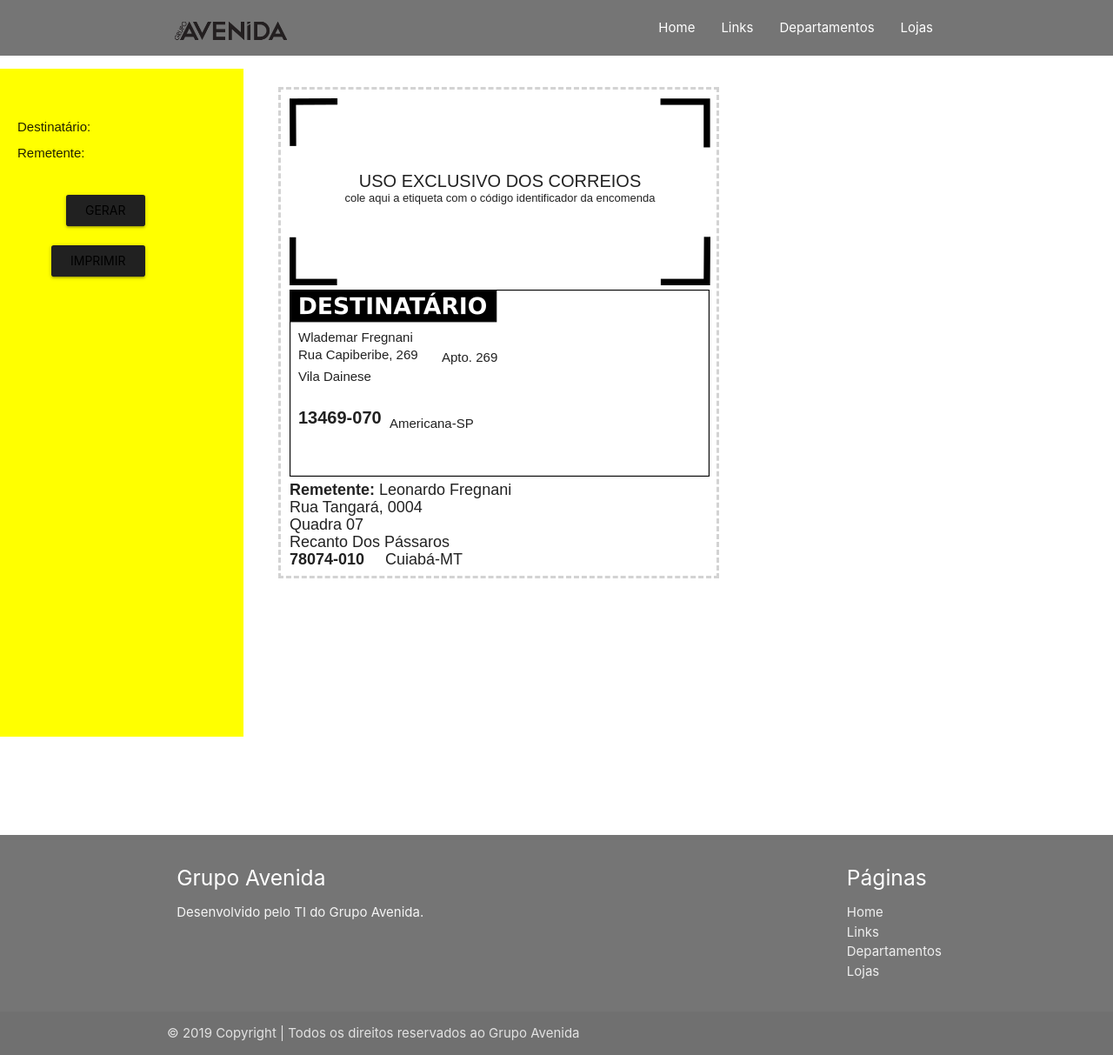
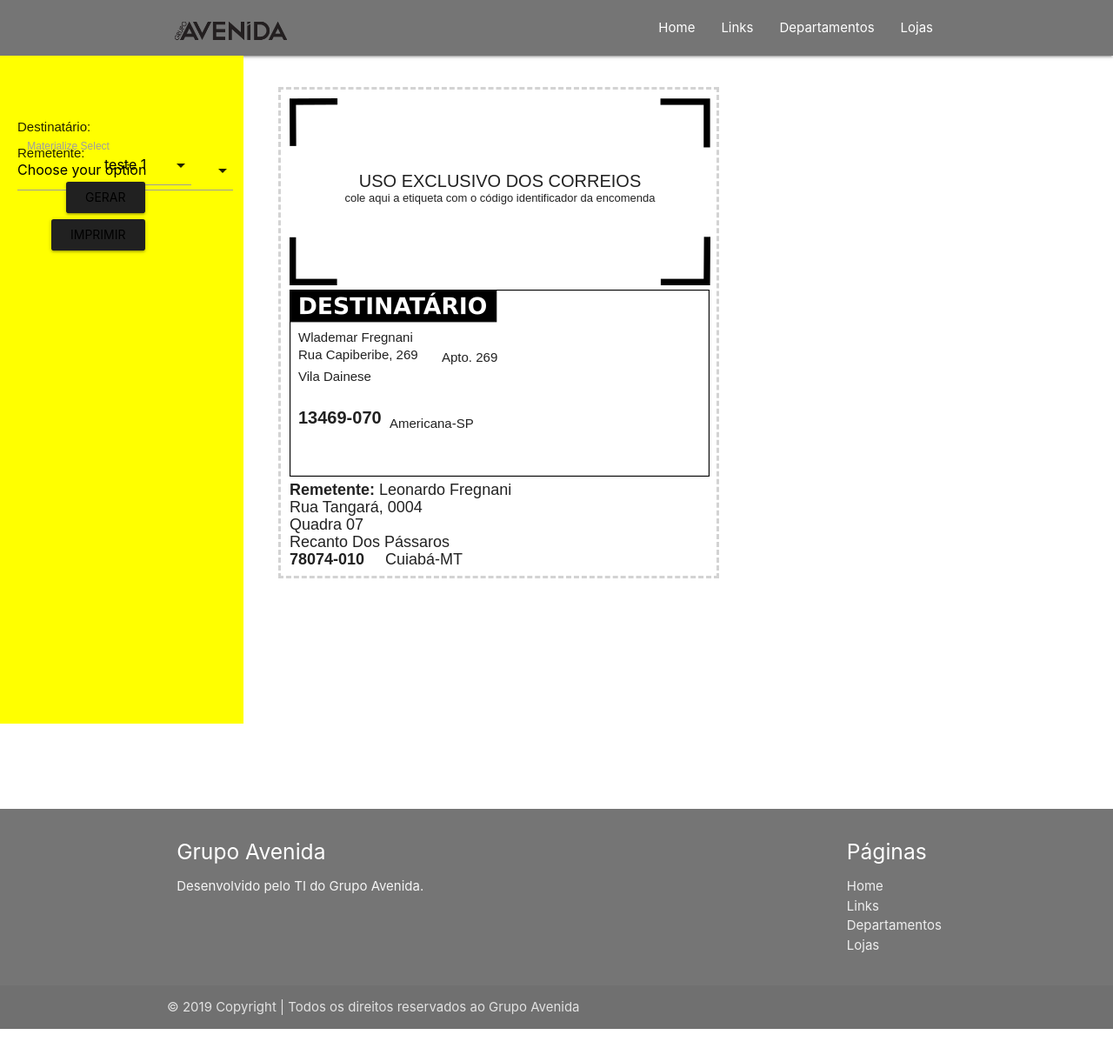
Before and after one commit to CleverssonHames/intranetgav, a Django app: template templates/intranet/etiqueta_correios.html in a window 1280 px wide. Shown: the whole page at 87% size. After the commit the page ends 1183 px from the top, so only its background shows below. Run offline with Django 3.2, Linux system fonts and the light colour scheme; the template is opened without the code that fills it, so the values that code supplies are empty.

Commit message:
alterando 12

```diff
--- a/templates/intranet/etiqueta_correios.html
+++ b/templates/intranet/etiqueta_correios.html
@@ -8,15 +8,24 @@
 {% block body %}
 <section>
 
-    <div class="section  white">
+    <div>
         <div class="lateral noprint">
             <div class="destinatario">
                 <p>Destinatário:</p>
-                    <div class="box-destino">
+                    <div class="input-field col s12">
+                            <select>
+                                <option value="" disabled selected>Choose your option</option>
+                                <option value="1">Option 1</option>
+                                <option value="2">Option 2</option>
+                                <option value="3">Option 3</option>
+                            </select>
+                        <label>Materialize Select</label>
+                    </div>
+                    <!-- <div class="box-destino">
                         <select>
                             <option value="1">teste</option>
                         </select>
-                    </div>
+                    </div> -->
             </div>
             <div Class="remetente">
                 <p>Remetente:</p>
@@ -76,4 +85,22 @@
                 <input class="waves-effect waves-light btn grey darken-4 noprint button-2" type="button" value="Imprimir" onclick="window.print();return false;"/>
             </form>
 </section>
+
+{% block jquery %}
+
+<!-- Model -->
+    <script type="text/javascript">
+        $(document).ready(function(){
+        $('.modal').modal();
+        });
+    </script>
+
+    <script type="text/javascript">
+        $(document).ready(function(){
+            $('select').formSelect();
+        });
+    </script>
+
+{% endblock jquery %}
+
 {% endblock body %}
```
